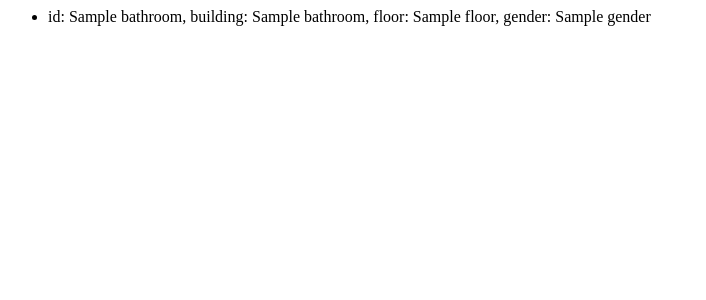
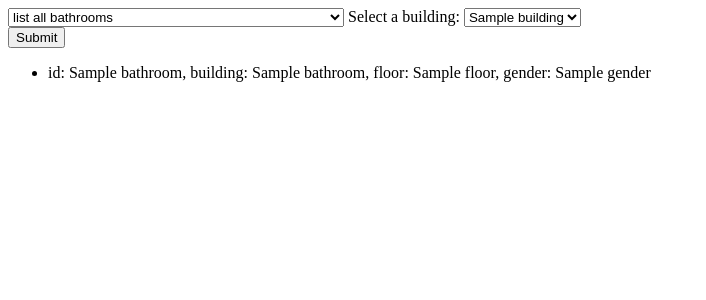
Before and after one commit to DLance96/bathroom-tracker, a Flask app: template templates/list_bathrooms.html in a window 1280 px wide. Shown: the top 300 px of the page, without its empty margins (0-706 px from the left). Run offline with Flask 2, Linux system fonts and the light colour scheme; the template is opened without the code that fills it: most values are stand-ins (such as "Sample title", 1, 10 or a date in 2020); parts of the project's set-up code (start-up, migrations or seed data) failed here and were passed over; some libraries are stand-ins or nearby versions.

Commit message:
list_bathrooms now reloads different queries based on the drop down form at the top
Signed-off-by: Matthew Roseman <mroseman95@gmail.com>

```diff
--- a/server.py
+++ b/server.py
@@ -116,19 +116,48 @@ def add_bathroom_view():
 
 @app.route("/bathrooms")
 def list_bathrooms():
+    query = request.args.get('query')
+    building = request.args.get('building')
+    bathroom = request.args.get('bathroom')
+
     cur = conn.cursor()
+
+    if query == 'query-1':
+        cur.execute("""
+            SELECT bathroom.id, bathroom.floor, bathroom.gender,
+            building.name FROM bathroom JOIN building ON
+            bathroom.building=building.id;
+            """)
+    elif query == 'query-2':
+        cur.execute("""
+            SELECT bathroom.id, bathroom.floor, bathroom.gender
+            FROM bathroom NATURAL JOIN building
+            """)
+    elif query == 'query-3':
+        pass
+    elif query == 'query-4':
+        pass
+    elif query == 'query-5':
+        pass
+    elif query == 'query-6':
+        pass
+    elif query == 'query-7':
+        pass
+
+    ret = cur.fetchall()
+
     cur.execute("""
-        SELECT bathroom.id, bathroom.floor, bathroom.gender,
-        building.name FROM bathroom JOIN building ON
-        bathroom.building=building.id;
+        SELECT id, name FROM building;
         """)
-    ret = cur.fetchall()
+    building_names = cur.fetchall()
+
     conn.commit()
     cur.close()
-    # return "id, floor, gender, building\n" + str(ret)
+
     return render_template(
         "list_bathrooms.html",
         bathrooms=ret,
+        buildings=building_names,
     )
 
 
--- a/templates/list_bathrooms.html
+++ b/templates/list_bathrooms.html
@@ -3,6 +3,23 @@
     <title>List the currently stored bathrooms</title>
 </head>
 <body>
+    <form action="{{url_for('list_bathrooms')}}" method="GET">
+        <select name="query-type">
+            <option value="query-1">list all bathrooms</option>
+            <option value="query-2">list all currently accessible bathrooms</option>
+            <option value="query-3">list all currently accessible bathrooms by current user</option>
+            <option value="query-4">list all bathrooms in building...</option>
+            <option value="query-5">list all reviews of bathrooms</option>
+            <option value="query-6">list all reviews of bathroom...</option>
+            <option value="query-7">list all reviews of bathrooms in the last week</option>
+        </select>
+        Select a building: <select name="building">
+            {% for (bid, bname) in buildings %}
+            <option value="{{bid}}">{{bname}}</option>
+            {% endfor %}
+        </select> <br />
+        <input type="submit" />
+    </form>
     <ul>
         {% for (id, floor, gender, name) in bathrooms %}
             <li>id: {{id}}, building: {{name}}, floor: {{floor}}, gender: {{gender}}</li>
```
